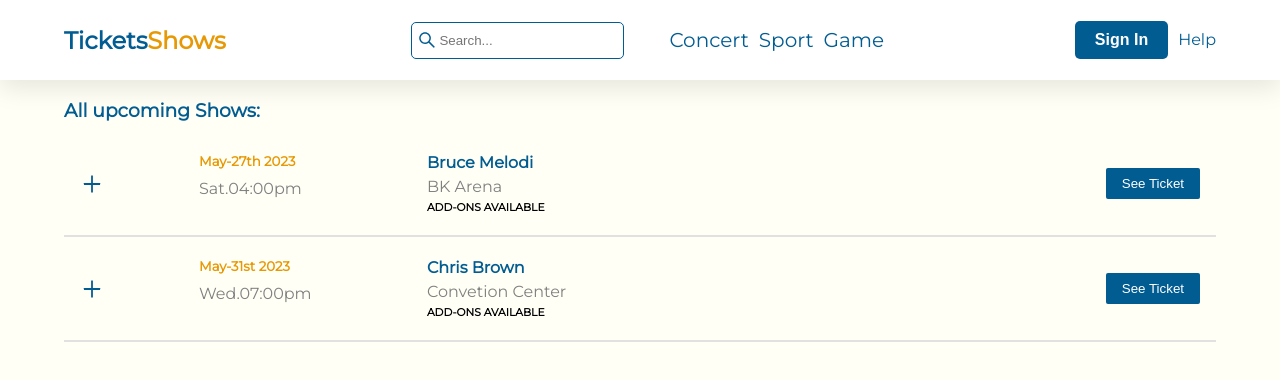
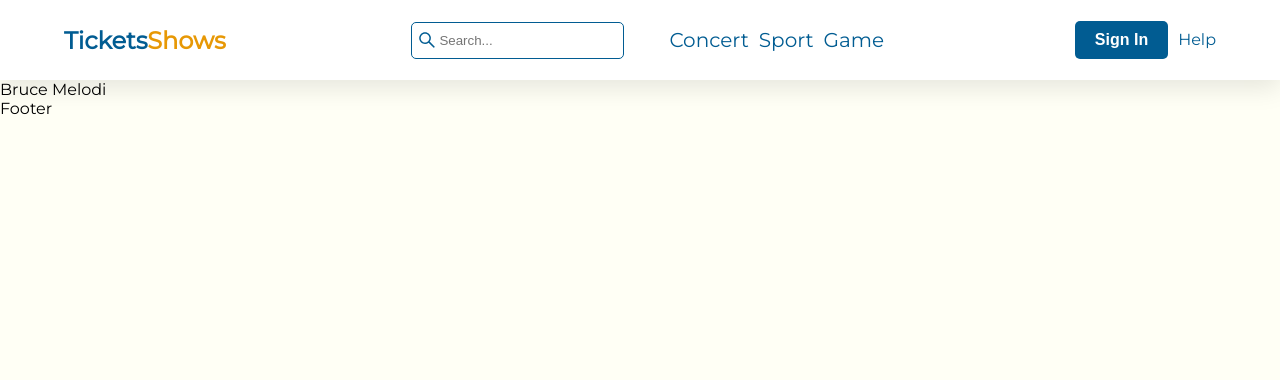
Before and after one commit to jantar25/Ticket-purchasing, a React (Create React App) app: page /ticket/1 in a window 1280 px wide. Shown: the top 380 px of the page. Built offline with nearby package versions, Linux system fonts and the light colour scheme.

Commit message:
React router starter done

```diff
--- a/package.json
+++ b/package.json
@@ -9,6 +9,7 @@
     "react": "^18.2.0",
     "react-dom": "^18.2.0",
     "react-icons": "^4.8.0",
+    "react-router-dom": "^6.11.1",
     "react-scripts": "5.0.1",
     "web-vitals": "^2.1.4"
   },
--- a/src/App.js
+++ b/src/App.js
@@ -1,13 +1,23 @@
-import NavBar from "./Components/NavBar/NavBar";
-import Shows from "./Components/Shows/Shows";
+import { BrowserRouter as Router, Routes, Route  } from 'react-router-dom';
+
+import Tickets from './Pages/Tickets';
+import SingleTickect from './Pages/SingleTickect';
+import Navbar from './Components/NavBar/NavBar'
+import Footer from './Components/Footer/Footer'
 
 
 function App() {
   return (
-    <div className="App">
-      <NavBar />
-      <Shows />
-    </div>
+    <Router>
+      <div>
+        <Navbar />
+        <Routes>
+          <Route exact path="/" element={<Tickets/>} />
+          <Route exact path="/ticket/:show" element={<SingleTickect/>} />
+        </Routes>
+        <Footer />
+      </div>
+    </Router>
   );
 }
 
--- /dev/null
+++ b/src/Components/Footer/Footer.jsx
@@ -0,0 +1,9 @@
+import React from 'react'
+
+const Footer = () => {
+  return (
+    <div>Footer</div>
+  )
+}
+
+export default Footer
--- a/src/Components/Shows/Show/Show.jsx
+++ b/src/Components/Shows/Show/Show.jsx
@@ -1,4 +1,5 @@
 import React from 'react'
+import { Link } from 'react-router-dom';
 import { AiOutlinePlus,AiOutlineMinus } from 'react-icons/ai';
 import { BsThreeDotsVertical,BsStarFill } from 'react-icons/bs'
 import { FaCity,FaMedal } from 'react-icons/fa'
@@ -28,7 +29,9 @@ const Show = ({ticket,toggleAccordion,clicked}) => {
                     <BsThreeDotsVertical />
                 </div>
             </div>
-            <button>See Ticket</button>
+            <Link to={`/ticket/${ticket.id}`} target="_blank">
+                <button>See Ticket</button>
+            </Link>
         </div>
         <div>
             {clicked === ticket.id ?
@@ -82,7 +85,9 @@ const Show = ({ticket,toggleAccordion,clicked}) => {
                         )}
                     </div>
                 </div>
-                <button>See Ticket</button>
+                <Link to={`/ticket/${ticket.id}`} target="_blank">
+                    <button>See Ticket</button>
+                </Link>
             </div>
             : null}
         </div>
--- /dev/null
+++ b/src/Pages/SingleTickect.jsx
@@ -0,0 +1,18 @@
+import React from 'react'
+import { useLocation } from 'react-router-dom'
+
+import tickets from '../Constants/ticketsData'
+
+const SingleTickect = () => {
+    const location = useLocation()
+    const currentShowId = location.pathname.split('/')[2]
+    const currentShow = tickets.find(ticket => ticket.id === Number(currentShowId))
+
+  return (
+    <div>
+        {currentShow.artist}
+    </div>
+  )
+}
+
+export default SingleTickect
--- /dev/null
+++ b/src/Pages/Tickets.jsx
@@ -0,0 +1,7 @@
+import React from 'react'
+
+import Shows from '../Components/Shows/Shows'
+
+const Tickets = () => <Shows />
+
+export default Tickets
```
Also changed, not shown: src/Components/Footer/footer.css (added), 1 other file (tests, documents, lock files or other folders).
